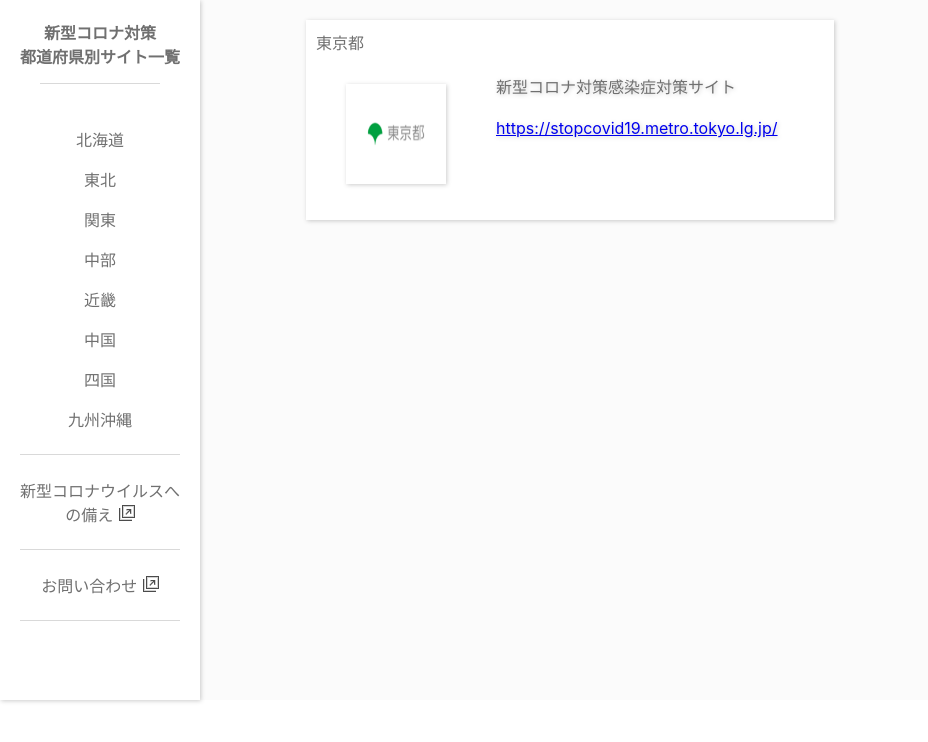
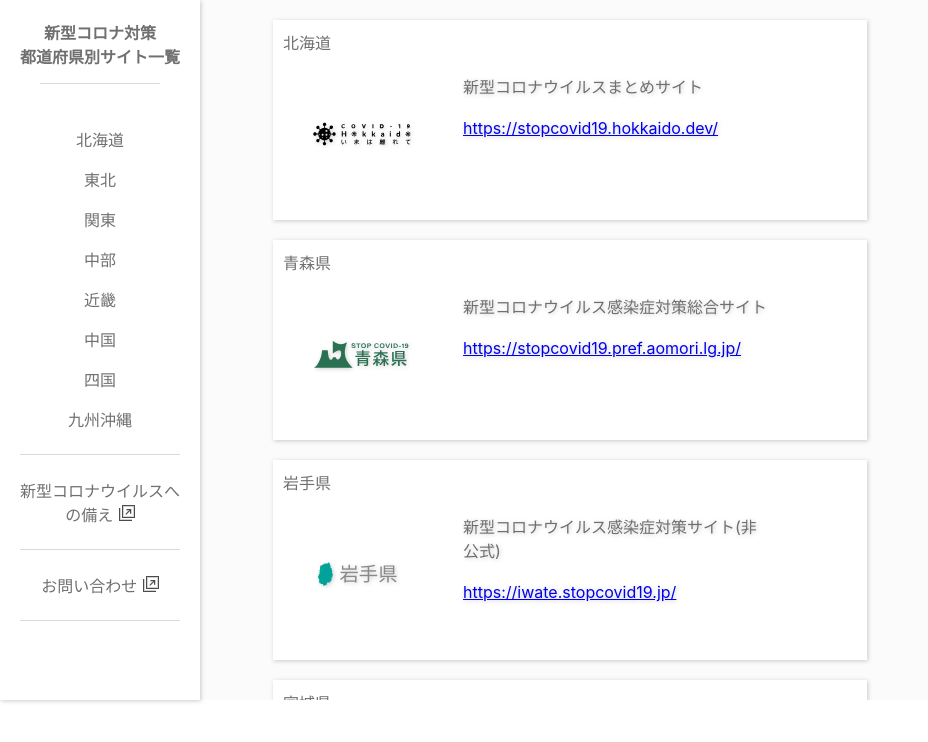
Before and after one commit to GakutoOkawara/covid19-prefectures, a Nuxt app: page / in a window 1280 px wide. Shown: the top 742 px of the page, without its empty margins (0-928 px from the left). Built offline with nearby package versions, Linux system fonts and the light colour scheme.

Commit message:
site.json内の都道府県をv-forで表示する/scrollで表示できるように修正/heightを650px->700pxに変更

```diff
--- a/components/Main.vue
+++ b/components/Main.vue
@@ -1,14 +1,14 @@
 <template>
   <div class="main">
     <ul>
-      <li class="store">
-        <p class="prefecture">東京都</p>
+      <li class="sites" v-for="site in sites" :key="site.id">
+        <p class="prefecture">{{ site.prefecture }}</p>
         <div class="image-box">
-          <img src="../assets/img/tokyo.jpg" width="100px" height="100px" />
+          <img :src="require('~/assets/img/' + site.image)" width="100px" height="100px" />
         </div>
         <div class="site-detail">
-          <p class="site-name">新型コロナ対策感染症対策サイト</p>
-          <a href="https://stopcovid19.metro.tokyo.lg.jp/">https://stopcovid19.metro.tokyo.lg.jp/</a>
+          <p class="site-name">{{ site.site_name }}</p>
+          <a :href="site.site_url">{{ site.site_url }}</a>
         </div>
       </li>
     </ul>
@@ -16,18 +16,35 @@
 </template>
 
 <script>
-export default {};
+import sites from "@/assets/json/site.json";
+
+export default {
+  data() {
+    return {
+      sites: sites
+    };
+  },
+  methods: {
+    aaa() {
+      console.log(sites);
+    }
+  },
+  created() {
+    this.aaa();
+  }
+};
 </script>
 
 <style scoped>
 .main > ul {
   width: 700px;
-  height: 650px;
+  height: 700px;
   display: inline-block;
   box-sizing: border-box;
+  overflow: scroll;
 }
-.store {
-  width: 80%;
+.sites {
+  width: 90%;
   height: 200px;
   list-style-type: none;
   padding: 10px;
@@ -35,6 +52,7 @@ export default {};
   box-sizing: border-box;
   filter: drop-shadow(1px 1px 2px rgba(0, 0, 0, 0.2));
   background-color: #ffffff;
+  word-wrap: break-word;
 }
 .prefecture {
   color: #707070;
```
